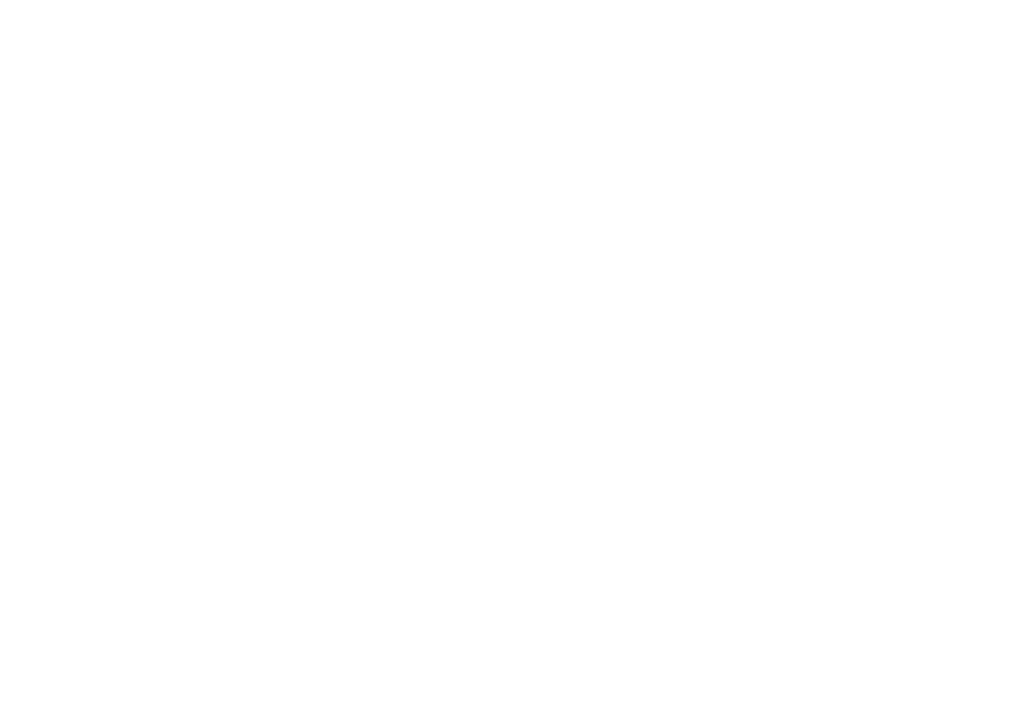
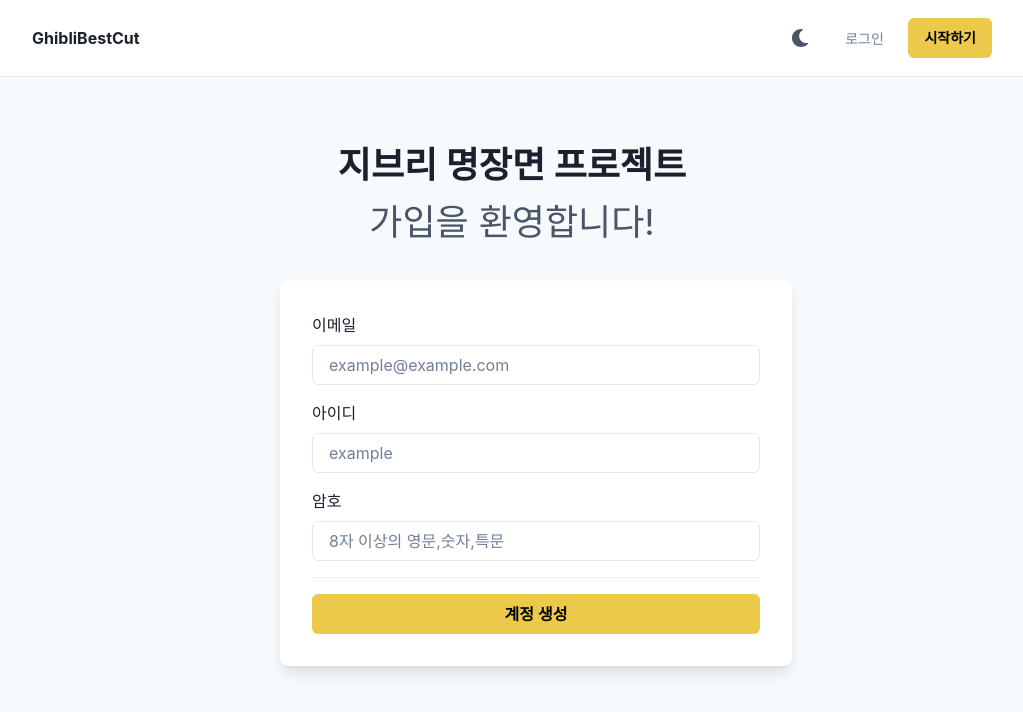
Before and after one commit to perfumelim/Project_Ghibli, a React (Create React App) app in the folder web/: page /signup in a window 1280 px wide. Before the commit this address had no page. Shown: the top 712 px of the page, without its empty margins (128-1151 px from the left). Built offline with nearby package versions, Linux system fonts and the light colour scheme.

Commit message:
react-hook-form 적용 및 회원가입 form 컴포넌트 구현

```diff
--- a/web/package.json
+++ b/web/package.json
@@ -18,6 +18,7 @@
     "graphql": "^15.5.1",
     "react": "^18.1.0",
     "react-dom": "^18.1.0",
+    "react-hook-form": "^7.42.1",
     "react-icons": "^3.0.0",
     "react-lazyload": "^3.2.0",
     "react-router-dom": "^6.6.2",
--- a/web/src/App.tsx
+++ b/web/src/App.tsx
@@ -5,6 +5,7 @@
 import Film from './pages/Film';
 import { createApolloClient } from './apollo/createApolloClient';
 import { BrowserRouter, Routes, Route } from 'react-router-dom';
+import SignUp from './pages/SignUp';
 
 const apolloClient = createApolloClient();
 
@@ -14,6 +15,7 @@
       <BrowserRouter>
         <Routes>
           <Route path="/" element={<Main />} />
+          <Route path="/signup" element={<SignUp />} />
           <Route path="/film/:filmId" element={<Film />} />
         </Routes>
       </BrowserRouter>
--- /dev/null
+++ b/web/src/components/auth/SighUpForm.tsx
@@ -0,0 +1,69 @@
+import {
+  Box,
+  Button,
+  Divider,
+  FormControl,
+  FormErrorMessage,
+  FormLabel,
+  Heading,
+  Input,
+  Stack,
+  Text,
+  useColorModeValue,
+} from '@chakra-ui/react';
+import { useForm } from 'react-hook-form';
+import { useSignUpMutation, SignUpMutationVariables } from '../../generated/graphql';
+
+export function SignUpRealForm() {
+  const [signUp, { loading }] = useSignUpMutation();
+  const {
+    register,
+    handleSubmit,
+    formState: { errors },
+  } = useForm<SignUpMutationVariables>();
+
+  return (
+    <Stack as="form" spacing={4} onSubmit={handleSubmit((data) => console.log(data))}>
+      <FormControl isInvalid={!!errors.signUpInput?.email}>
+        <FormLabel>이메일</FormLabel>
+        <Input type="email" placeholder="example@example.com" {...register('signUpInput.email')} />
+        <FormErrorMessage>{errors.signUpInput?.email && errors.signUpInput.email.message}</FormErrorMessage>
+      </FormControl>
+
+      <FormControl isInvalid={!!errors.signUpInput?.username}>
+        <FormLabel>아이디</FormLabel>
+        <Input type="text" placeholder="example" {...register('signUpInput.username')} />
+        <FormErrorMessage>{errors.signUpInput?.username && errors.signUpInput.username.message}</FormErrorMessage>
+      </FormControl>
+
+      <FormControl isInvalid={!!errors.signUpInput?.password}>
+        <FormLabel>암호</FormLabel>
+        <Input type="password" placeholder="8자 이상의 영문,숫자,특문" {...register('signUpInput.password')} />
+        <FormErrorMessage>{errors.signUpInput?.password && errors.signUpInput.password.message}</FormErrorMessage>
+      </FormControl>
+
+      <Divider />
+
+      <Button colorScheme="yellow" type="submit" isLoading={loading}>
+        계정 생성
+      </Button>
+    </Stack>
+  );
+}
+
+export default function SighUpForm() {
+  return (
+    <Stack spacing={8} mx="auto" maxW="lg" py={12} px={6}>
+      <Stack align="center">
+        <Heading fontSize="4xl">지브리 명장면 프로젝트</Heading>
+        <Text fontSize="4xl" color="gray.600">
+          가입을 환영합니다!
+        </Text>
+      </Stack>
+
+      <Box rounded="lg" bg={useColorModeValue('white', 'gray.700')} boxShadow="lg" minW="lg" p={8}>
+        <SignUpRealForm />
+      </Box>
+    </Stack>
+  );
+}
--- a/web/src/generated/graphql.tsx
+++ b/web/src/generated/graphql.tsx
@@ -55,6 +55,16 @@
   director: Director;
 };
 
+export type Mutation = {
+  __typename?: 'Mutation';
+  signUp: User;
+};
+
+
+export type MutationSignUpArgs = {
+  signUpInput: SignUpInput;
+};
+
 export type PaginatedFilms = {
   __typename?: 'PaginatedFilms';
   films: Array<Film>;
@@ -89,6 +99,38 @@
 export type QueryCutArgs = {
   cutId: Scalars['Int'];
 };
+
+export type SignUpInput = {
+  email: Scalars['String'];
+  username: Scalars['String'];
+  password: Scalars['String'];
+};
+
+export type User = {
+  __typename?: 'User';
+  id: Scalars['Int'];
+  /** username */
+  username: Scalars['String'];
+  /** user-email */
+  email: Scalars['String'];
+  /** creation-time */
+  createdAt: Scalars['String'];
+  /** update-date */
+  updatedAt: Scalars['String'];
+};
+
+export type SignUpMutationVariables = Exact<{
+  signUpInput: SignUpInput;
+}>;
+
+
+export type SignUpMutation = (
+  { __typename?: 'Mutation' }
+  & { signUp: (
+    { __typename?: 'User' }
+    & Pick<User, 'email' | 'username' | 'createdAt' | 'updatedAt' | 'id'>
+  ) }
+);
 
 export type CutQueryVariables = Exact<{
   cutId: Scalars['Int'];
@@ -160,6 +202,43 @@
 );
 
 
+export const SignUpDocument = gql`
+    mutation signUp($signUpInput: SignUpInput!) {
+  signUp(signUpInput: $signUpInput) {
+    email
+    username
+    createdAt
+    updatedAt
+    id
+  }
+}
+    `;
+export type SignUpMutationFn = Apollo.MutationFunction<SignUpMutation, SignUpMutationVariables>;
+
+/**
+ * __useSignUpMutation__
+ *
+ * To run a mutation, you first call `useSignUpMutation` within a React component and pass it any options that fit your needs.
+ * When your component renders, `useSignUpMutation` returns a tuple that includes:
+ * - A mutate function that you can call at any time to execute the mutation
+ * - An object with fields that represent the current status of the mutation's execution
+ *
+ * @param baseOptions options that will be passed into the mutation, supported options are listed on: https://www.apollographql.com/docs/react/api/react-hooks/#options-2;
+ *
+ * @example
+ * const [signUpMutation, { data, loading, error }] = useSignUpMutation({
+ *   variables: {
+ *      signUpInput: // value for 'signUpInput'
+ *   },
+ * });
+ */
+export function useSignUpMutation(baseOptions?: Apollo.MutationHookOptions<SignUpMutation, SignUpMutationVariables>) {
+        const options = {...defaultOptions, ...baseOptions}
+        return Apollo.useMutation<SignUpMutation, SignUpMutationVariables>(SignUpDocument, options);
+      }
+export type SignUpMutationHookResult = ReturnType<typeof useSignUpMutation>;
+export type SignUpMutationResult = Apollo.MutationResult<SignUpMutation>;
+export type SignUpMutationOptions = Apollo.BaseMutationOptions<SignUpMutation, SignUpMutationVariables>;
 export const CutDocument = gql`
     query cut($cutId: Int!) {
   cut(cutId: $cutId) {
--- /dev/null
+++ b/web/src/pages/SignUp.tsx
@@ -0,0 +1,14 @@
+import { Box, Flex, useColorModeValue } from '@chakra-ui/react';
+import SignUpForm from '../components/auth/SighUpForm';
+import CommonLayout from '../components/CommonLayout';
+
+export default function SignUp() {
+  return (
+    <Box bg={useColorModeValue('gray.50', 'gray.800')}>
+      <CommonLayout>
+        <Flex align="center" justify="center"></Flex>
+        <SignUpForm />
+      </CommonLayout>
+    </Box>
+  );
+}
```
Also changed, not shown: web/src/graphql/mutations/signUp.graphql (added, +9 -0 lines), 1 other file (tests, documents, lock files or other folders).
